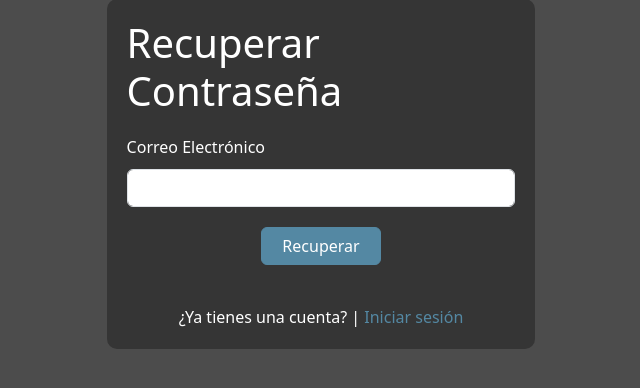
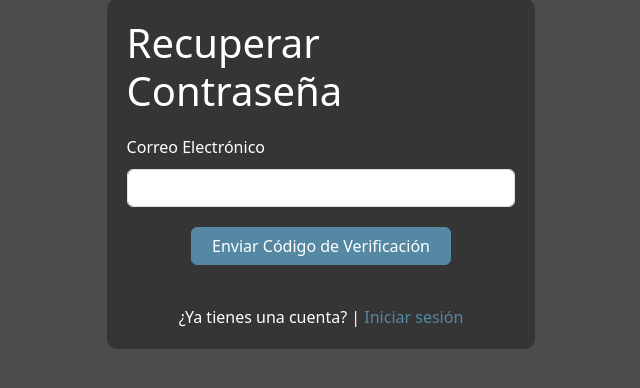
Before and after one commit to dieramirezma/unAgenda, a Flask app: page /recuperate in a window 1280 px wide. Shown: the part 129-517 px from the top of the page, without its empty margins (319-959 px from the left). Run offline with Flask 3, Linux system fonts and the light colour scheme; parts of the project's set-up code (start-up, migrations or seed data) failed here and were passed over; some libraries are stand-ins or nearby versions.

Commit message:
Update recuperate.html

```diff
--- a/prFlask/templates/recuperate.html
+++ b/prFlask/templates/recuperate.html
@@ -40,7 +40,7 @@
         </div>
 
         <div style="text-align: center;margin-bottom: 40px;">
-        <button type="submit" class="btn btn-primary" >Recuperar</button>
+        <button type="submit" class="btn btn-primary" >Enviar Código de Verificación</button>
         </div>
         <div style="text-align: center;">
         <label class="loginAccess" for="exampleRegister">¿Ya tienes una cuenta? | <a style="text-decoration: none;" href="/">Iniciar sesión</a></label>
```
